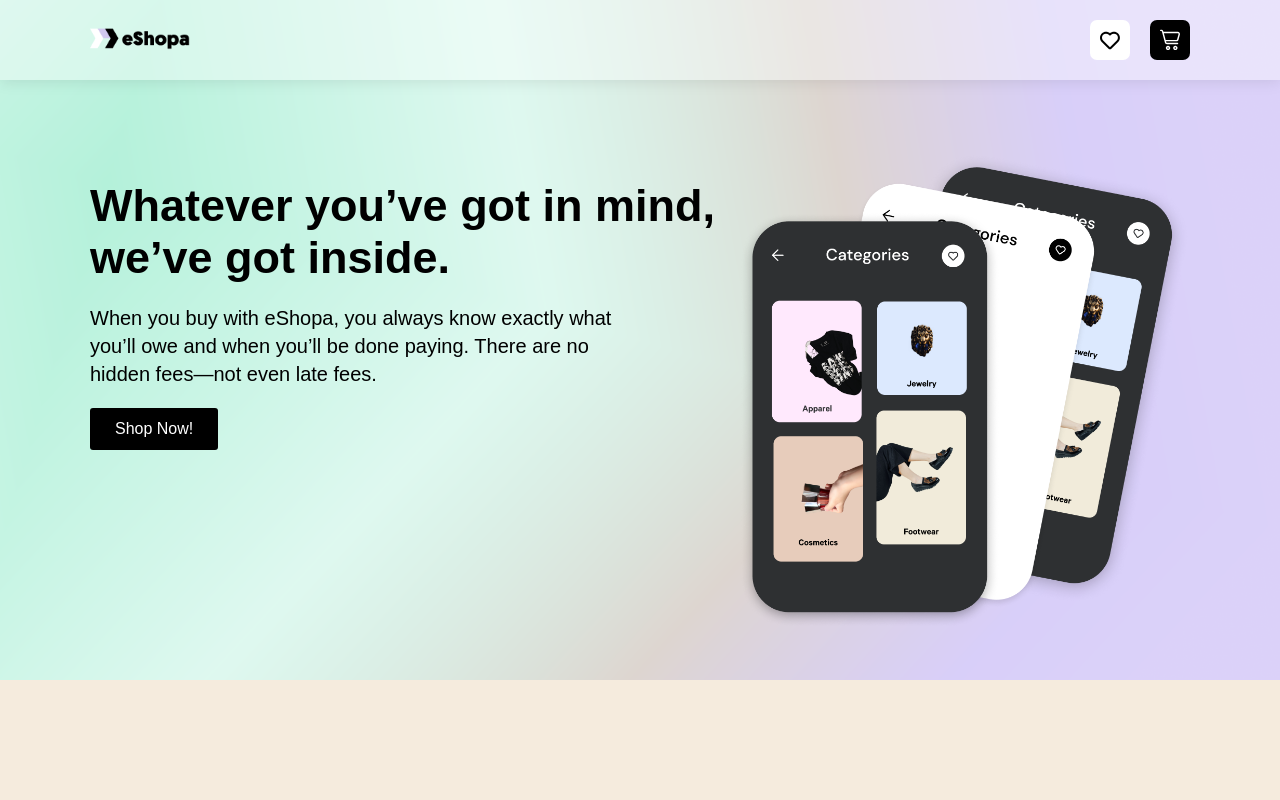
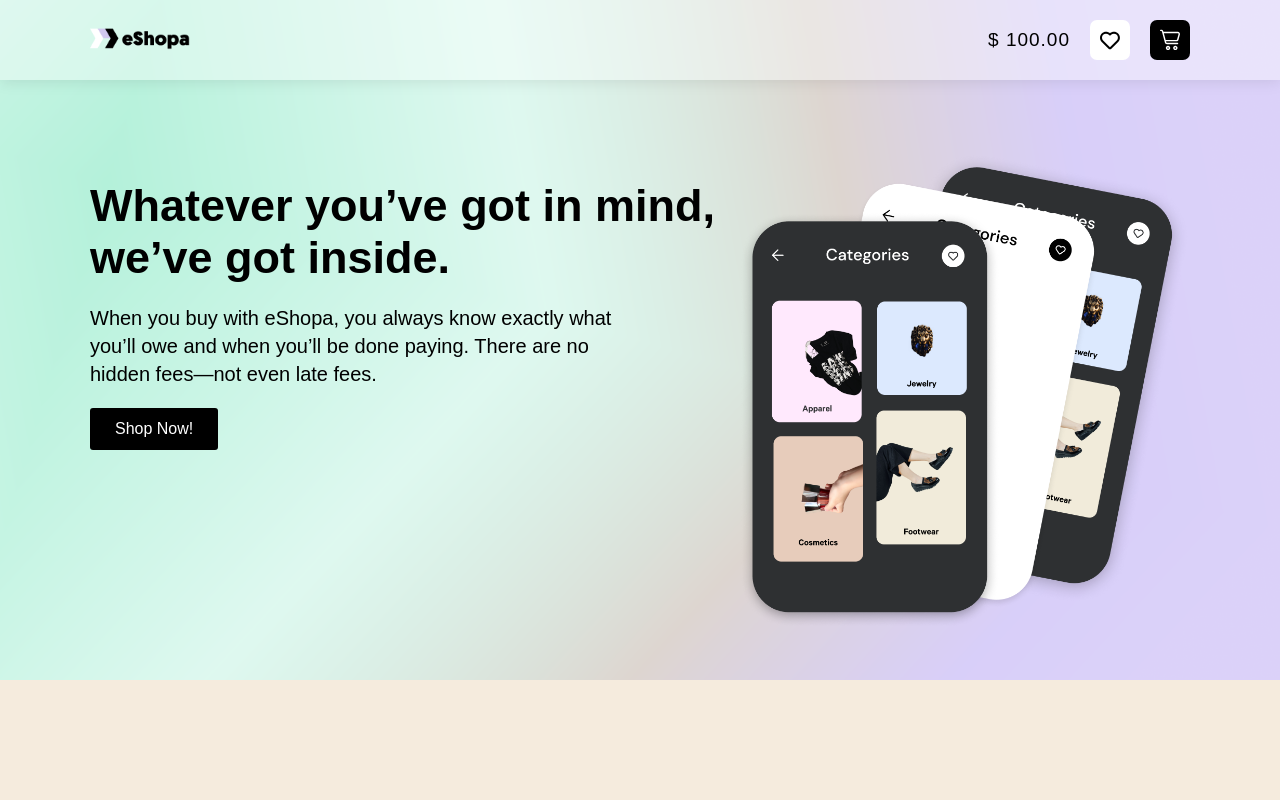
Before and after one commit to jeremiadams/eShopa---BNPL, a React (Create React App) app: page / in a window 1280 px wide. Shown: the top 800 px of the page. Built offline with nearby package versions, Linux system fonts and the light colour scheme; no server answers.

Commit message:
Loan Points on Navbar

```diff
--- a/package.json
+++ b/package.json
@@ -7,12 +7,14 @@
     "@testing-library/react": "^13.3.0",
     "@testing-library/user-event": "^13.5.0",
     "axios": "^0.27.2",
+    "bootstrap": "^5.2.1",
     "cors": "^2.8.5",
     "dotenv": "^16.0.1",
     "express": "^4.18.1",
     "node-sass": "^7.0.1",
     "nodemon": "^2.0.19",
     "react": "^18.2.0",
+    "react-bootstrap": "^2.5.0",
     "react-confetti": "^6.1.0",
     "react-dom": "^18.2.0",
     "react-router-dom": "^6.3.0",
--- a/src/components/Navbar.js
+++ b/src/components/Navbar.js
@@ -1,5 +1,9 @@
 import React, {useState, useContext} from 'react'
 import {Link} from 'react-router-dom'
+import Button from 'react-bootstrap/Button';
+import OverlayTrigger from 'react-bootstrap/OverlayTrigger';
+import Popover from 'react-bootstrap/Popover';
+
 
 import './Navbar.scss'
 import {Context} from '../Context'
@@ -7,7 +11,7 @@ import Logo from '../images/eshopa-logo.png'
 
 function Header() {
     const [boxShadow, setBoxShadow] = useState(false)
-    const {cartItems} = useContext(Context)
+    const {cartItems, loanPoints} = useContext(Context)
 
     React.useEffect(function() {
         const onScroll = () => {
@@ -25,6 +29,19 @@ function Header() {
       } : {}
 
 
+    const popover = (
+    <Popover className="popover" id="popover-basic">
+        <Popover.Header className="popover__header" as="h3">Loan Points</Popover.Header>
+        <Popover.Body className="popover__body">
+        And here's some <strong>amazing</strong> content. It's very engaging.
+        right? content. It's very engaging.
+        </Popover.Body>
+    </Popover>
+    );
+
+
+
+
     return (
         <nav className="nav" style={navbarStyles}>
             <Link to="/">
@@ -33,6 +50,13 @@ function Header() {
                 </div>
             </Link>
             <div className="cart__favorite-box">
+
+                {/* <div className="loan__points-box">
+                    <h3 className="loan__points">$ {loanPoints.toFixed(2)}</h3>
+                </div> */}
+                <OverlayTrigger className="loan__points-box" trigger="click"  placement="bottom-start" overlay={popover}>
+                    <Button className="loan__points" variant="success">$ {loanPoints.toFixed(2)}</Button>
+                </OverlayTrigger>
 
                 <Link to="/likes">
                     <div className="favorite__box">
--- a/src/components/Navbar.scss
+++ b/src/components/Navbar.scss
@@ -20,6 +20,7 @@
 
 .cart__favorite-box {
     display: flex;
+    gap: 2rem;
 
     div {
         height: 4rem;
@@ -39,9 +40,57 @@
 
 .favorite__box {
     background-color: $color-white;
-    margin-right: 2rem;
+    // margin-right: 2rem;
 }
 
 .cart__box {
     background-color: $color-black;
 }
+
+.loan__points {
+    @include font-primary;
+    color: $color-black;
+    font-size: 1.9rem;
+    font-weight: 500;
+    letter-spacing: 1px;
+    // position: absolute;
+    outline: none;
+    border: none;
+    background-color: transparent;
+    cursor: pointer;
+
+    &:hover {
+        color: $color-green;
+    }
+
+    &-box {
+        width: auto !important;
+    }
+
+}
+
+.popover {
+    height: 15rem;
+    width: 27rem;
+    background-color: $color-green;
+    border-radius: 8px;
+    padding: 2rem;
+    z-index: 6;
+    margin-left: -2rem;
+    box-shadow: 0 .1rem 1.5rem 0 rgba(0, 0, 0, 0.508);
+
+    &__header {
+        @include font-primary;
+        font-size: 1.6rem;
+        font-weight: 500;
+        color: $color-white;
+        padding-bottom: 1.5rem;
+    }
+
+    &__body {
+        @include font-secondary;
+        font-size: 1.4rem;
+        color: $color-white;
+        line-height: 1.4;
+    }
+}
```
Also changed, not shown: 1 other file (tests, documents, lock files or other folders).
